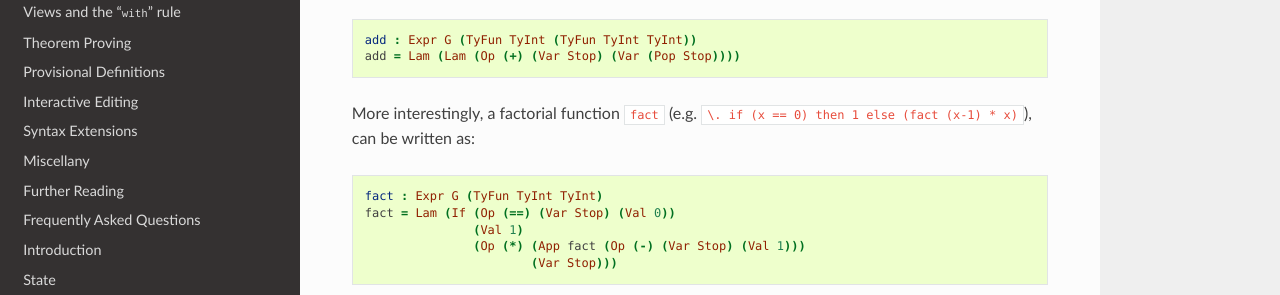
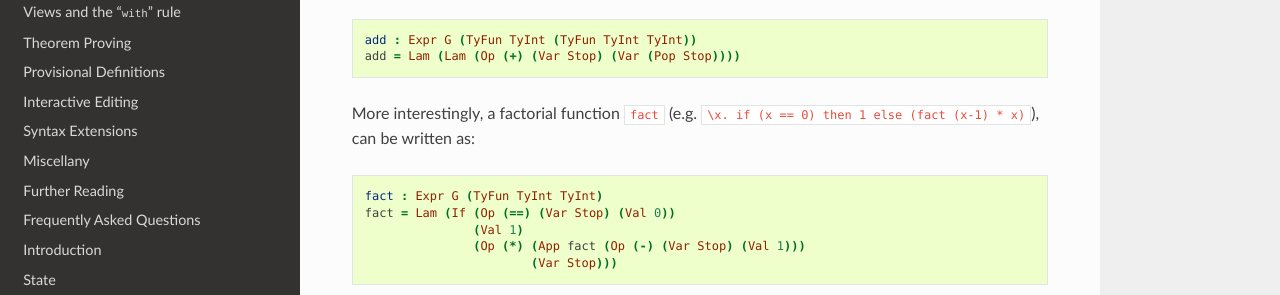
Before and after one commit to idris-lang/Idris-dev, a Sphinx documentation site: the page built from docs/tutorial/interp.rst, in a window 1280 px wide and 900 px high, scrolled down 4039 px. Shown: the part 152-447 px from the top of the window. Built offline with Sphinx 7.4.7 and the Read the Docs theme 2.0.0, drawn with Linux system fonts in a browser that asks for light colours; formulas are drawn with MathJax 3.

Commit message:
insert missed lambda param

```diff
--- a/docs/tutorial/interp.rst
+++ b/docs/tutorial/interp.rst
@@ -236,7 +236,7 @@ We can make some simple test functions. Firstly, adding two inputs
     add = Lam (Lam (Op (+) (Var Stop) (Var (Pop Stop))))
 
 More interestingly, a factorial function ``fact``
-(e.g. ``\. if (x == 0) then 1 else (fact (x-1) * x)``),
+(e.g. ``\x. if (x == 0) then 1 else (fact (x-1) * x)``),
 can be written as:
 
 .. code-block:: idris
```
